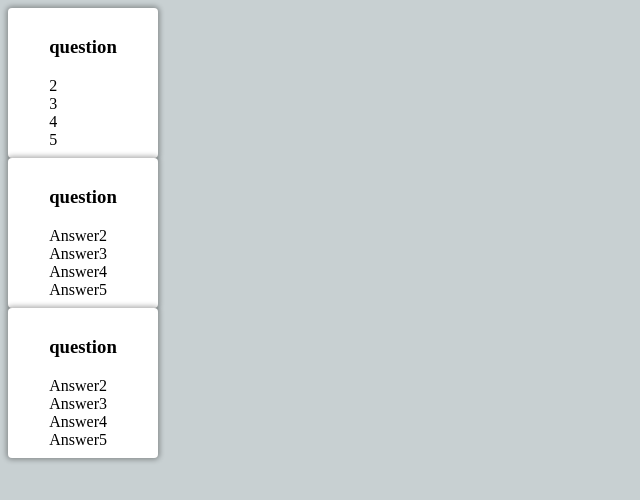
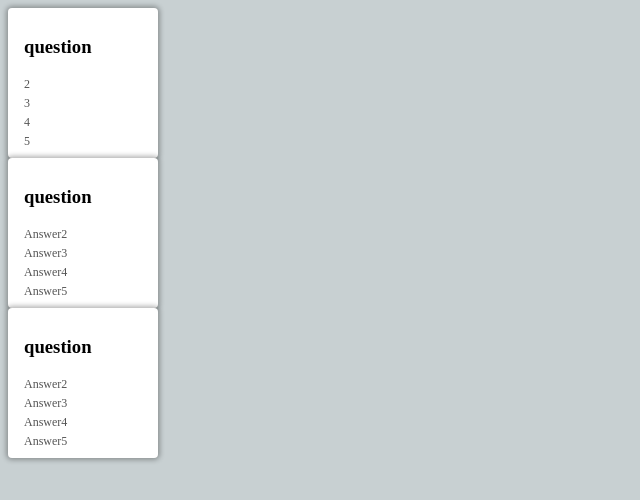
Before and after one commit to razvan-turiatca/react, a React (Create React App) app in the folder flashcard-app/: page / in a window 1280 px wide. Shown: the top 500 px of the page, without its empty margins (0-640 px from the left). Built offline with nearby package versions, Linux system fonts and the light colour scheme.

Commit message:
style flashcard options

```diff
--- a/flashcard-app/src/app.css
+++ b/flashcard-app/src/app.css
@@ -13,8 +13,15 @@
   transform-style: preserve-3d;
   height: 150px;
   width: 150px;
-  transition: ease-out 450ms;
-  transform: perspective(1000px) rotateY(var(--rotate-y, 0));
+  transition: ease-out 150ms;
+  cursor: pointer;
+  transform: perspective(1000px) rotateY(var(--rotate-y, 0))
+    translateY(var(--translate-y, 0));
+}
+
+.card:hover {
+  --translate-y: -2px;
+  box-shadow: 0 0 5px 2px rgba(0, 0, 0, 0.5);
 }
 
 .card.flip {
@@ -28,6 +35,24 @@
   backface-visibility: hidden;
 }
 
+.card .front {
+  left: 0;
+}
+
 .card .back {
   transform: rotateY(180deg);
 }
+
+.flashcard-options {
+  margin-top: 0.5rem;
+}
+
+.flashcard-option {
+  margin-top: 0.25rem;
+  color: #555;
+  font-size: 0.75rem;
+}
+
+.flashcard-option:first-child {
+  margin-top: 0;
+}
```
